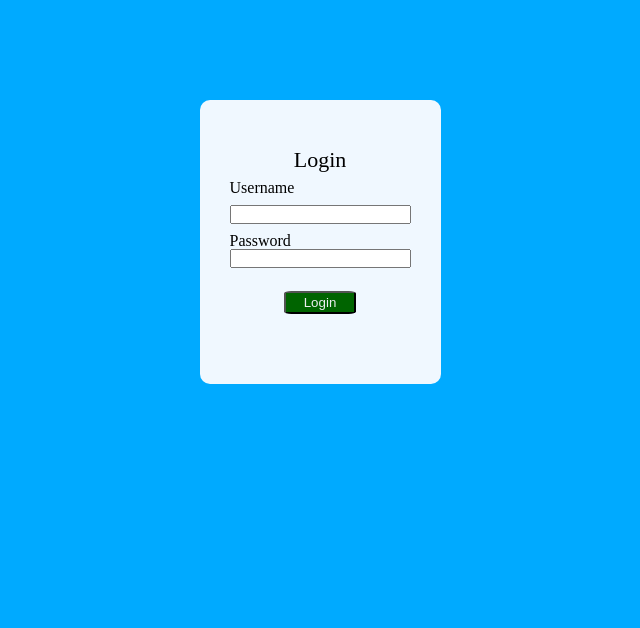
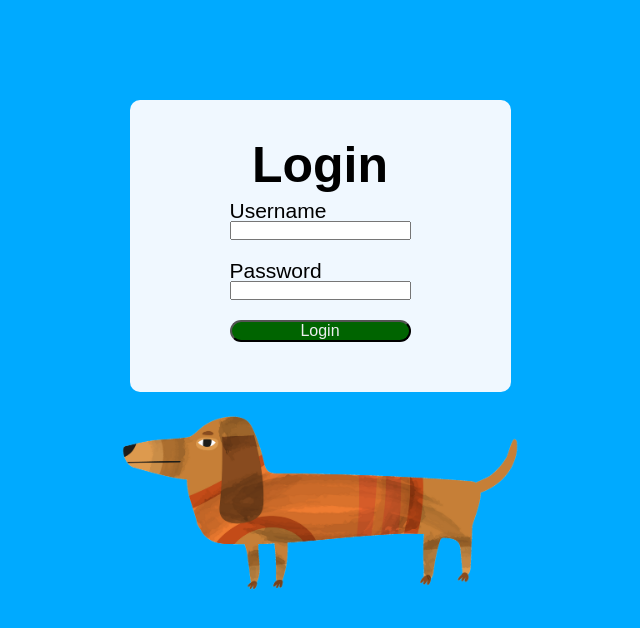
Before and after one commit to laucodx45/toDo-App, a website: page public/login.html in a window 1280 px wide. Shown: the whole page, without its empty margins (320-960 px from the left). Drawn offline with Linux system fonts and the light colour scheme; a web font is replaced by a local one.

Commit message:
Using new login page

```diff
--- a/public/login.html
+++ b/public/login.html
@@ -15,23 +15,22 @@
   <title>To Do List App Login</title>
 </head>
 <body>
-  <div class='loginBox'>
+  <main>
     <p class="loginHeader">Login</p>
     <form action="/login" method="post">
-      <!-- Input for the username -->
-      <label for="username">Username</label>
-      <div class="usernameBox">
+      <div class="form-group">
+        <label for="username">Username</label>
         <input type="text" id="username" name="username" required>
       </div>
-      <label for="password">Password</label>
-      <div class="passwordBox">
-        <input type="text" id="password" name="password" required>
+      <div class="form-group">
+        <label for="password">Password</label>
+        <input type="password" id="password" name="password" required>
       </div>
-      <!-- Submit button -->
-      <div class="btn-box">
+      <div class="form-group">
         <button class="submit-btn" type="submit">Login</button>
       </div>
     </form>
-  </div>
+  </main>
+  <img src="./images/dog2.png" alt="dog2">
 </body>
 </html>
--- a/public/styles/loginLayout.css
+++ b/public/styles/loginLayout.css
@@ -6,44 +6,58 @@
   box-sizing: border-box;
 }
 
-
 body {
   display: flex;
   flex-direction: column;
+  height: 100vh;
   background-color: rgb(0, 170, 255);
+  margin: 0;
 }
 
-.loginBox {
+main {
+  display: flex;
+  flex-direction: column;
+  align-items: center;
+  background-color: aliceblue;
+  margin: 100px auto 20px auto;
+  padding: 40px 100px 40px 100px;
+  border-radius: 10px;
   max-width: 540px;
-  margin: 100px auto 20px;
-  padding: 40px 30px 70px;
-  background-color: aliceblue;
-  border-radius: 10px;
 }
 
-.loginHeader {
-  font-size: 22px;
-  display: flex;
-  justify-content: center;
-  margin: 5% 0 5% 0;
+main .loginHeader {
+  font-weight: 600;
+  font-size: 50px;
 }
 
-
-.usernameBox {
-  display: flex;
-  margin: 5% 0 5% 0;
+main label {
+  font-size: 21px;
 }
 
-.btn-box {
+main form {
   display: flex;
-  justify-content: center;
-  padding-top: 23px;
+  flex-direction: column;
+  align-content: space-between;
 }
 
-.submit-btn {
+main .submit-btn {
   background-color: darkgreen;
   color: #edeef0;
-  padding: 1% 10% 1%;
-  border-radius: 10%;
+  border-radius: 40px;
+  font-size: 16px;
   cursor: pointer;
 }
+
+main form .form-group {
+  display: flex;
+  flex-direction: column;
+  margin: 10px 0 10px 0;
+}
+
+img {
+  width: 400px;
+  height: auto;
+  margin: 0 auto;
+  padding-top: 0;
+  padding-bottom: 20px;
+}
--- a/public/styles/loginTest.css
+++ /dev/null
@@ -1,63 +0,0 @@
-* {
-  margin: 0;
-  padding: 0;
-  font-family: 'Dhurjati', sans-serif;
-  font-weight: 400;
-  box-sizing: border-box;
-}
-
-body {
-  display: flex;
-  flex-direction: column;
-  height: 100vh;
-  background-color: rgb(0, 170, 255);
-  margin: 0;
-}
-
-main {
-  display: flex;
-  flex-direction: column;
-  align-items: center;
-  background-color: aliceblue;
-  margin: 100px auto 20px auto;
-  padding: 40px 100px 40px 100px;
-  border-radius: 10px;
-  max-width: 540px;
-}
-
-main .loginHeader {
-  font-weight: 600;
-  font-size: 50px;
-}
-
-main label {
-  font-size: 21px;
-}
-
-main form {
-  display: flex;
-  flex-direction: column;
-  align-content: space-between;
-}
-
-main .submit-btn {
-  background-color: darkgreen;
-  color: #edeef0;
-  border-radius: 40px;
-  font-size: 16px;
-  cursor: pointer;
-}
-
-main form .form-group {
-  display: flex;
-  flex-direction: column;
-  margin: 10px 0 10px 0;
-}
-
-img {
-  width: 400px;
-  height: auto;
-  margin: 0 auto;
-  padding-top: 0;
-  padding-bottom: 20px;
-}
```
Also changed, not shown: public/loginTest.html (deleted, +0 -36 lines), server.js (+3 -4 lines).
